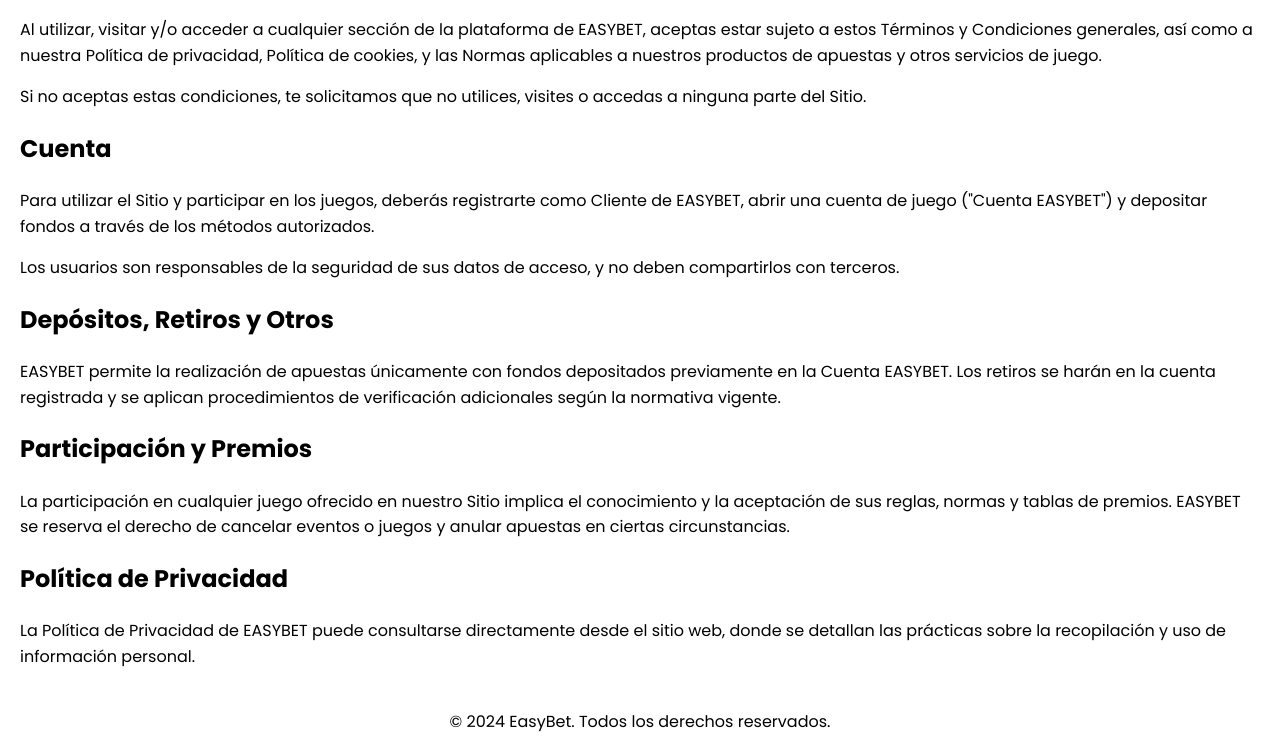
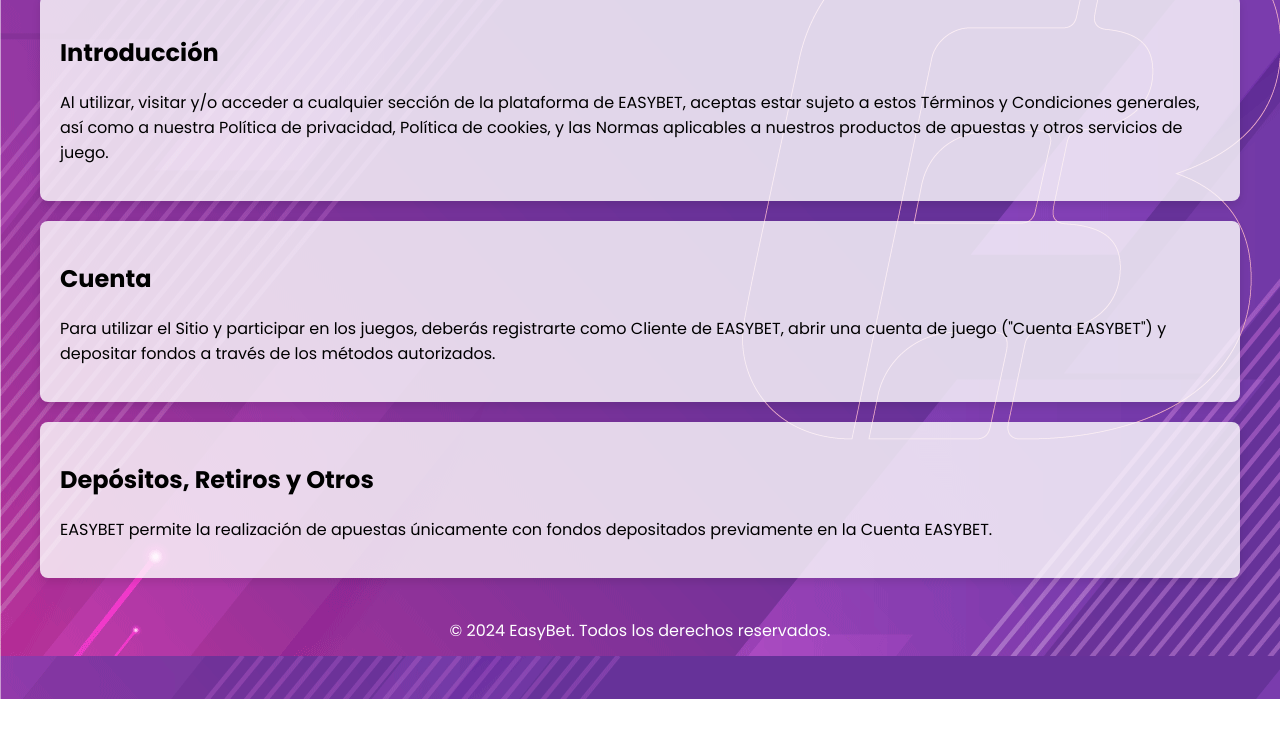
Before and after one commit to juandjuarez/Easy.bet.ar, a website: page terminos.html in a window 1280 px wide. Shown: the part 144-899 px from the top of the page. After the commit the page ends 843 px from the top, so only its background shows below. Drawn offline with Linux system fonts and the light colour scheme.

Commit message:
Update terminos.html

```diff
--- a/terminos.html
+++ b/terminos.html
@@ -9,19 +9,31 @@
     <style>
         body {
             font-family: 'Poppins', sans-serif;
-            margin: 20px;
-            line-height: 1.6;
+            margin: 0;
+            padding: 0;
+            background-image: url('img/2.png'); /* Reemplaza con la ruta de tu imagen */
+            background-size: cover; /* Para que la imagen cubra todo el fondo */
+            background-attachment: fixed; /* Hace que el fondo sea fijo mientras se hace scroll */
+            background-position: center; /* Centra la imagen */
+            background-repeat: no-repeat; /* Evita que la imagen se repita */
+            padding: 40px;
         }
         h1 {
             text-align: center;
+            color: white; /* Texto en blanco para que contraste con la imagen */
             margin-bottom: 30px;
         }
         section {
+            background-color: rgba(255, 255, 255, 0.8); /* Fondo blanco semitransparente para las secciones */
+            padding: 20px;
+            border-radius: 8px;
+            box-shadow: 0 4px 8px rgba(0, 0, 0, 0.1);
             margin-bottom: 20px;
         }
         footer {
             text-align: center;
             margin-top: 40px;
+            color: white;
         }
     </style>
 </head>
@@ -31,28 +43,16 @@
     <section>
         <h2>Introducción</h2>
         <p>Al utilizar, visitar y/o acceder a cualquier sección de la plataforma de EASYBET, aceptas estar sujeto a estos Términos y Condiciones generales, así como a nuestra Política de privacidad, Política de cookies, y las Normas aplicables a nuestros productos de apuestas y otros servicios de juego.</p>
-        <p>Si no aceptas estas condiciones, te solicitamos que no utilices, visites o accedas a ninguna parte del Sitio.</p>
     </section>
 
     <section>
         <h2>Cuenta</h2>
         <p>Para utilizar el Sitio y participar en los juegos, deberás registrarte como Cliente de EASYBET, abrir una cuenta de juego ("Cuenta EASYBET") y depositar fondos a través de los métodos autorizados.</p>
-        <p>Los usuarios son responsables de la seguridad de sus datos de acceso, y no deben compartirlos con terceros.</p>
     </section>
 
     <section>
         <h2>Depósitos, Retiros y Otros</h2>
-        <p>EASYBET permite la realización de apuestas únicamente con fondos depositados previamente en la Cuenta EASYBET. Los retiros se harán en la cuenta registrada y se aplican procedimientos de verificación adicionales según la normativa vigente.</p>
-    </section>
-
-    <section>
-        <h2>Participación y Premios</h2>
-        <p>La participación en cualquier juego ofrecido en nuestro Sitio implica el conocimiento y la aceptación de sus reglas, normas y tablas de premios. EASYBET se reserva el derecho de cancelar eventos o juegos y anular apuestas en ciertas circunstancias.</p>
-    </section>
-
-    <section>
-        <h2>Política de Privacidad</h2>
-        <p>La Política de Privacidad de EASYBET puede consultarse directamente desde el sitio web, donde se detallan las prácticas sobre la recopilación y uso de información personal.</p>
+        <p>EASYBET permite la realización de apuestas únicamente con fondos depositados previamente en la Cuenta EASYBET.</p>
     </section>
 
     <footer>
```
